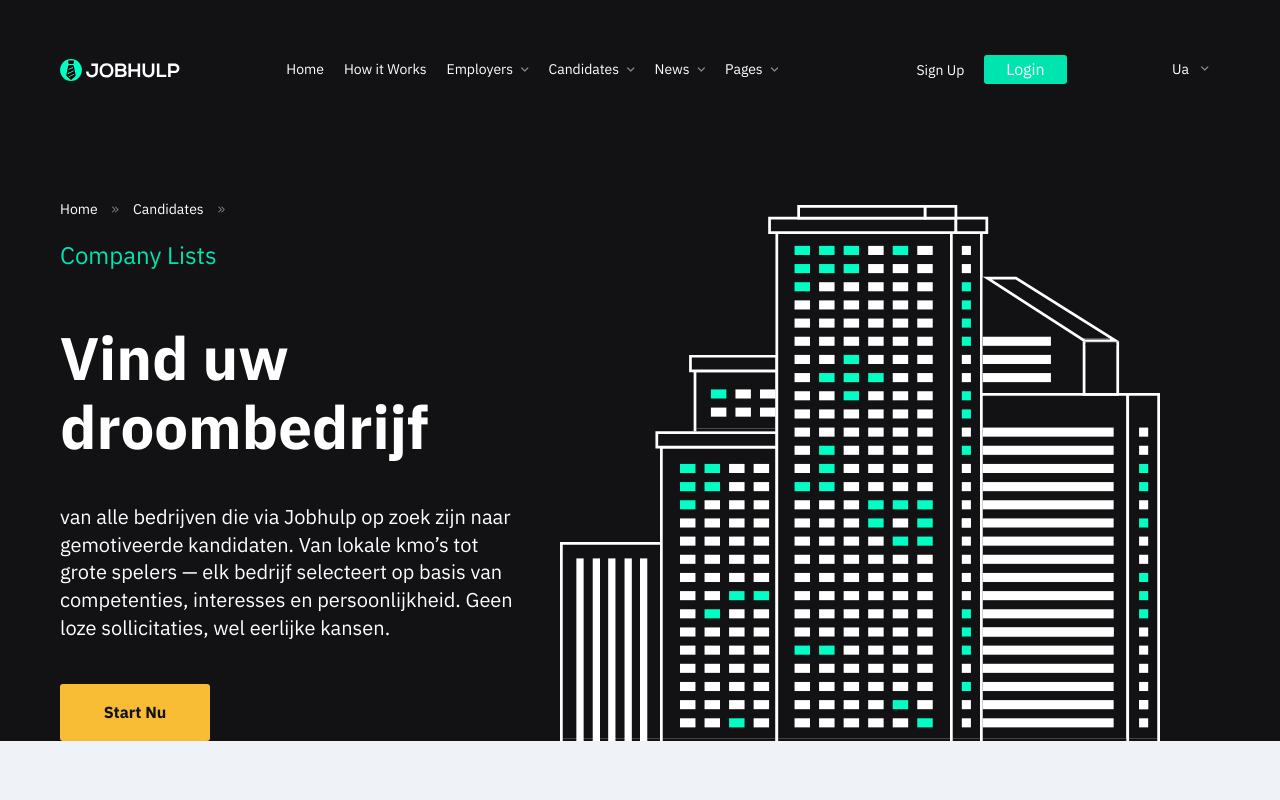
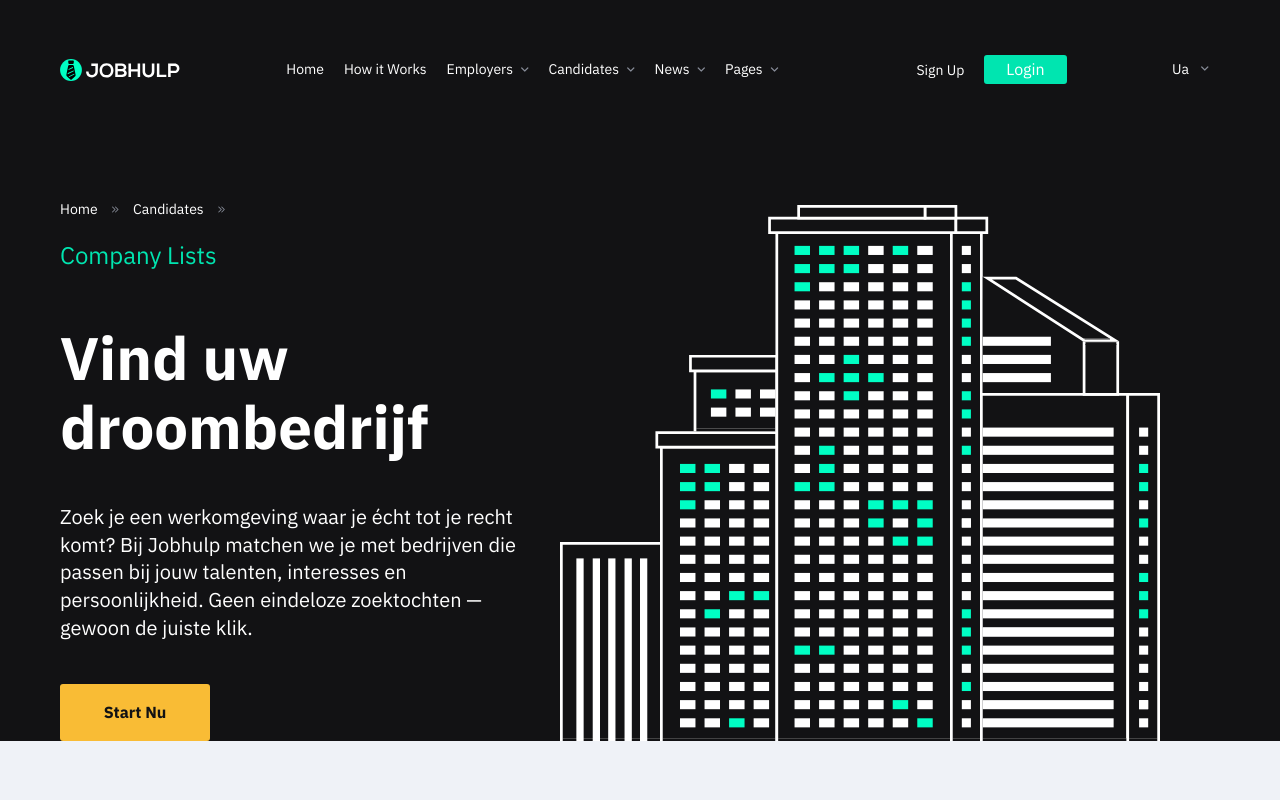
Before and after one commit to Jobhulp/Website, a Next.js app: page /employers/company-lists in a window 1280 px wide. Shown: the top 800 px of the page. Built offline with nearby package versions, Linux system fonts and the light colour scheme.

Commit message:
Update CompanyListsHeader.tsx

```diff
--- a/src/components/employers/company-lists/CompanyListsHeader.tsx
+++ b/src/components/employers/company-lists/CompanyListsHeader.tsx
@@ -23,7 +23,7 @@ const CompanyListsHeader = () => (
           <h1 className="page-title text-white">Vind uw droombedrijf</h1>
 
           <p className="text-white fs-20 my-3 my-sm-5">
-            van alle bedrijven die via Jobhulp op zoek zijn naar gemotiveerde kandidaten. Van lokale kmo’s tot grote spelers — elk bedrijf selecteert op basis van competenties, interesses en persoonlijkheid. Geen loze sollicitaties, wel eerlijke kansen.
+            Zoek je een werkomgeving waar je écht tot je recht komt? Bij Jobhulp matchen we je met bedrijven die passen bij jouw talenten, interesses en persoonlijkheid. Geen eindeloze zoektochten — gewoon de juiste klik.
           </p>
 
           <Link href="/employers/job-lists" className="crumina-button button--yellow button--xl button--hover-primary">
```
